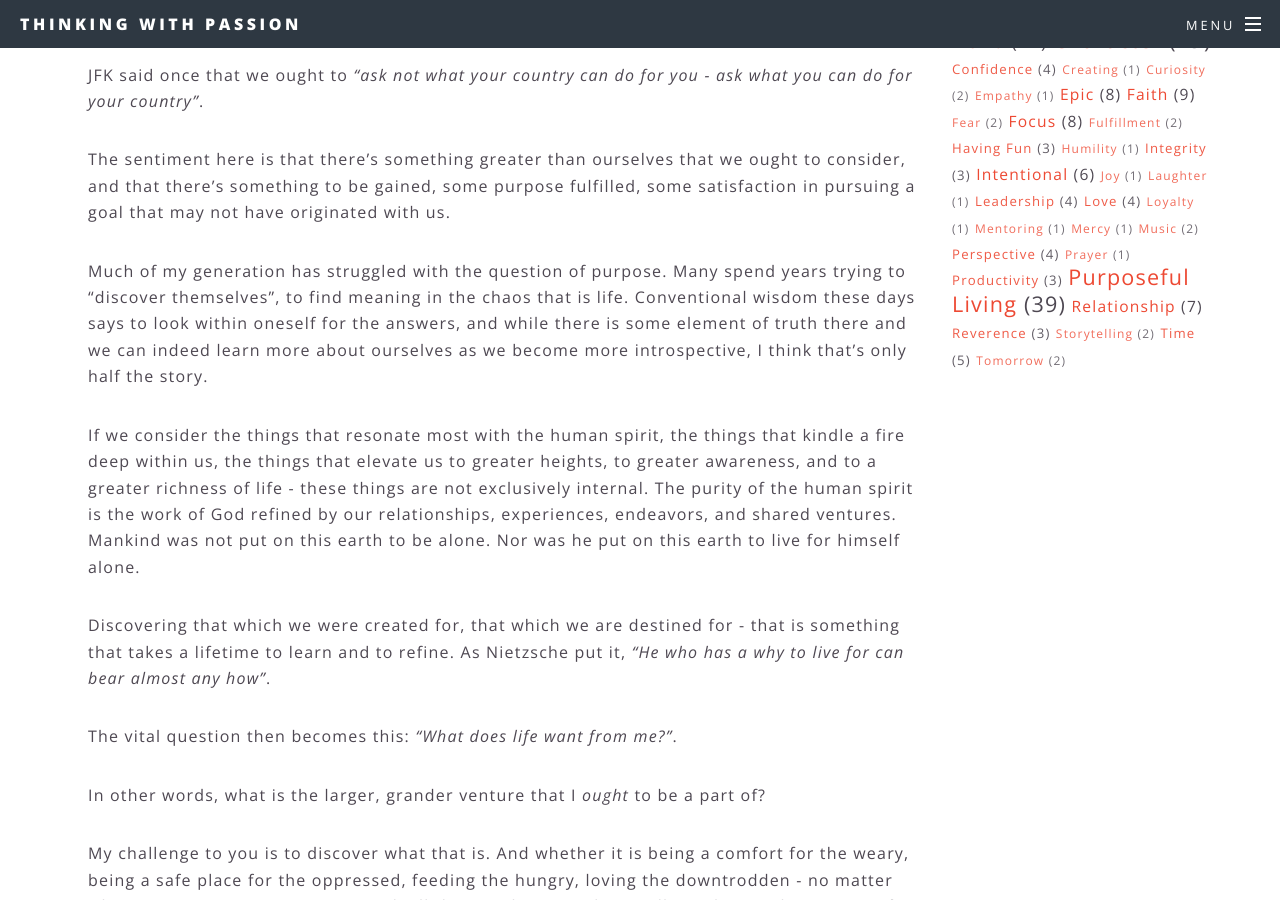
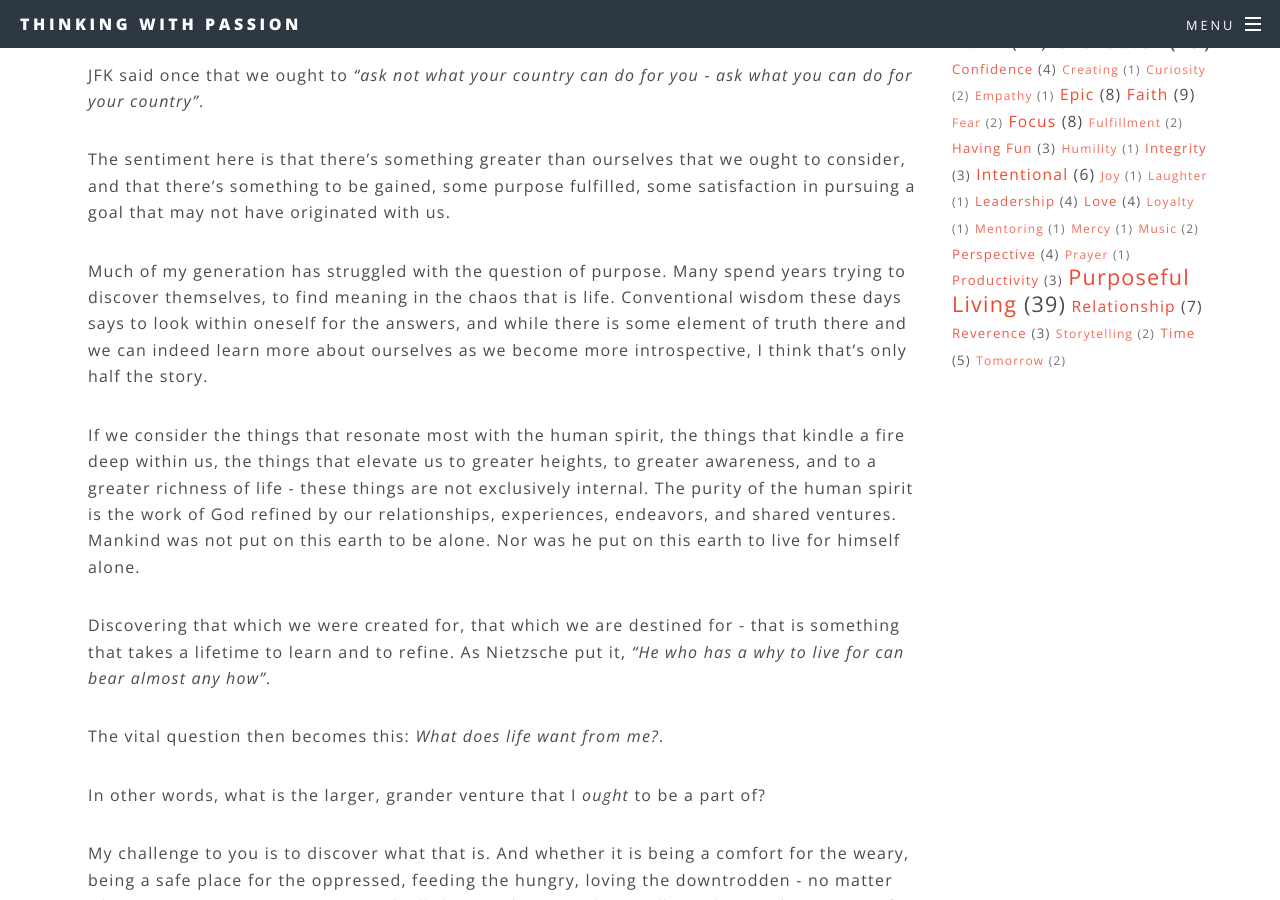
Before and after one commit to samng96/samng.me, a Jekyll site: the page built from letters-to-my-son/_posts/2016-09-01-what-does-life-want-from-me.markdown, in a window 1280 px wide and 900 px high, scrolled down 672 px. Built offline with Jekyll 4.4.1, drawn with Linux system fonts in a browser that asks for light colours.

```diff
--- a/letters-to-my-son/_posts/2016-09-01-what-does-life-want-from-me.markdown
+++ b/letters-to-my-son/_posts/2016-09-01-what-does-life-want-from-me.markdown
@@ -13,17 +13,17 @@ My son,
 
 The last twenty years has seen a trend of people who are raised to believe in self, in the individual human spirit. While I'm not against the belief that intrinsically each person has value and that God created each one of us uniquely and wonderfully, I do think that we could take a lesson from one of the greats in history.
 
-JFK said once that we ought to *"ask not what your country can do for you - ask what you can do for your country"*.
+JFK said once that we ought to <i>"ask not what your country can do for you - ask what you can do for your country"</i>.
 
 The sentiment here is that there's something greater than ourselves that we ought to consider, and that there's something to be gained, some purpose fulfilled, some satisfaction in pursuing a goal that may not have originated with us.
 
-Much of my generation has struggled with the question of purpose. Many spend years trying to "discover themselves", to find meaning in the chaos that is life. Conventional wisdom these days says to look within oneself for the answers, and while there is some element of truth there and we can indeed learn more about ourselves as we become more introspective, I think that's only half the story.
+Much of my generation has struggled with the question of purpose. Many spend years trying to discover themselves, to find meaning in the chaos that is life. Conventional wisdom these days says to look within oneself for the answers, and while there is some element of truth there and we can indeed learn more about ourselves as we become more introspective, I think that's only half the story.
 
 If we consider the things that resonate most with the human spirit, the things that kindle a fire deep within us, the things that elevate us to greater heights, to greater awareness, and to a greater richness of life - these things are not exclusively internal. The purity of the human spirit is the work of God refined by our relationships, experiences, endeavors, and shared ventures. Mankind was not put on this earth to be alone. Nor was he put on this earth to live for himself alone.
 
-Discovering that which we were created for, that which we are destined for - that is something that takes a lifetime to learn and to refine. As Nietzsche put it, *"He who has a why to live for can bear almost any how"*.
+Discovering that which we were created for, that which we are destined for - that is something that takes a lifetime to learn and to refine. As Nietzsche put it, <i>"He who has a why to live for can bear almost any how"</i>.
 
-The vital question then becomes this: *"What does life want from me?"*.
+The vital question then becomes this: *What does life want from me?*.
 
 In other words, what is the larger, grander venture that I *ought* to be a part of?
 
```
